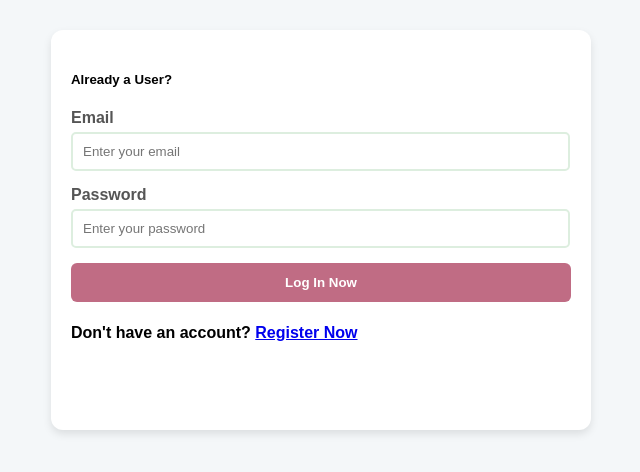
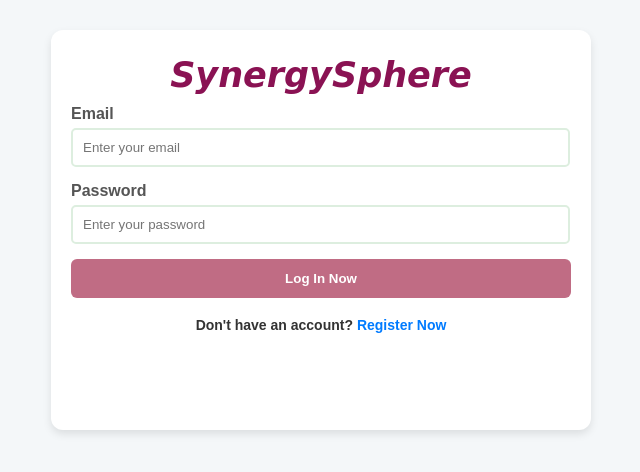
Before and after one commit to arp2006/SynergySphere, a plain HTML site: page login.html in a window 1280 px wide. Shown: the part 170-642 px from the top of the page, without its empty margins (319-959 px from the left). Drawn offline with Linux system fonts and the light colour scheme.

Commit message:
final updation of html n css files

```diff
--- a/login.css
+++ b/login.css
@@ -14,6 +14,19 @@ body {
       box-shadow: 0 4px 8px rgba(0, 0, 0, 0.1);
       width: 500px;
       height: 360px;
+
+    }
+    .synergy-title {
+  font-weight: bold;
+  font-style: italic;
+  font-family: cursive;
+  font-size: 35px;
+  text-align: center;
+  color: #8a1253;
+
+  margin-top: 5px;
+  margin-bottom: 10px;
+  padding: 0;
 
     }
     h2 {
@@ -56,11 +69,18 @@ body {
     .register-btn:hover {
       background: #c54c82;
     }
-    h6{
-        font-family: Arial, Helvetica, sans-serif;
-        text-align: center;
-        align-items: center;
-        font-size: medium;
-        padding: 5px 20px;
-        width: 30px;
-    }
+
+    .login-text {
+  text-align: center;
+  margin-top: 15px;
+  font-size: 14px;
+  color: #333;
+}
+.login-text a {
+  color: #007bff;
+  text-decoration: none;
+  font-weight: bold;
+}
+.login-text a:hover {
+  text-decoration: underline;
+}
--- a/login.html
+++ b/login.html
@@ -9,7 +9,7 @@
   <body>
     <div class="signup-container">
       <form>
-        <h5>Already a User?</h5>
+        <h3 class="synergy-title">SynergySphere</h3>
 
         <div class="input-div">
           <label for="email">Email</label>
@@ -32,7 +32,9 @@
         </div>
 
         <button type="submit" class="register-btn">Log In Now</button>
-        <h4>Don't have an account? <a href="forms.html">Register Now</a></h4>
+        <div class="login-text">
+          <h4>Don't have an account? <a href="forms.html">Register Now</a></h4>
+        </div>
       </form>
     </div>
   </body>
```
